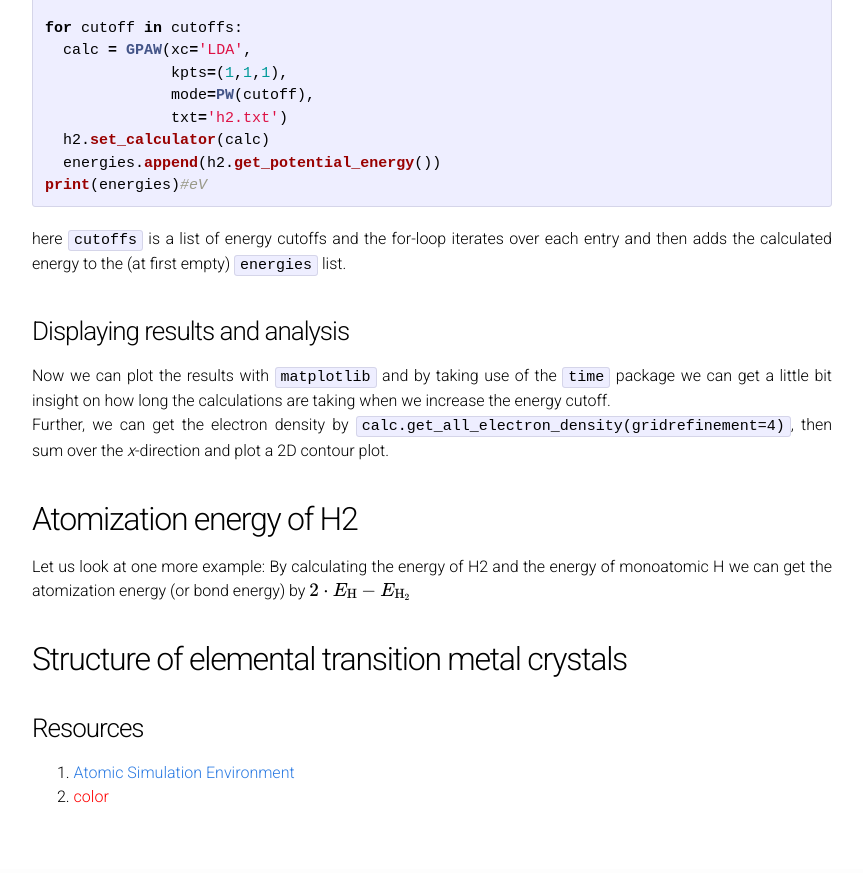
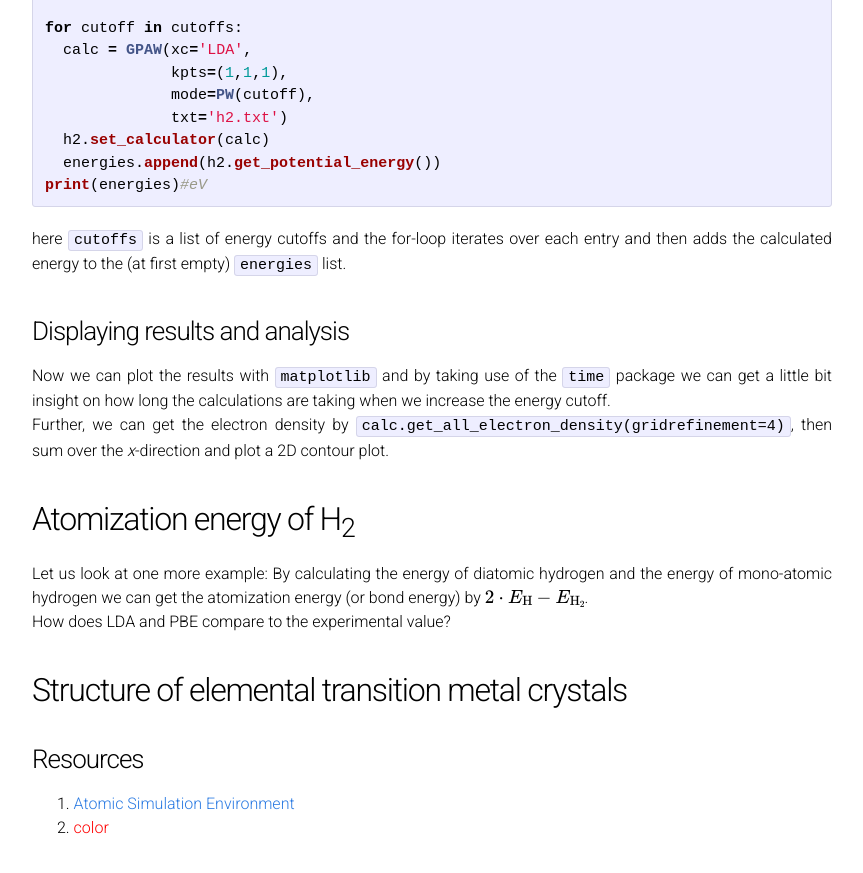
Before and after one commit to peterschindler/peterschindler.github.io, a Jekyll site: the page built from index.md, in a window 1280 px wide and 900 px high, scrolled down 2936 px. Shown: the top 873 px of the window, without its empty margins (208-1071 px from the left). Built offline with Jekyll 4.4.1, drawn with Linux system fonts in a browser that asks for light colours; formulas are drawn with MathJax 3.

```diff
--- a/index.md
+++ b/index.md
@@ -98,11 +98,11 @@ Now we can plot the results with `matplotlib` and by taking use of the `time` pa
 are taking when we increase the energy cutoff.<br/>
 Further, we can get the electron density by `calc.get_all_electron_density(gridrefinement=4)`, then sum over the *x*-direction and plot a 2D contour plot.
 
-## Atomization energy of H2 ##
-Let us look at one more example: By calculating the energy of H2 and the energy of monoatomic H we can get the atomization energy (or bond energy) by
-$$
-2\cdot E_\mathrm{H}-E_{\mathrm{H}_2}
-$$
+## Atomization energy of H<sub>2</sub> ##
+Let us look at one more example: By calculating the energy of diatomic hydrogen and the energy of mono-atomic hydrogen we can get the atomization
+energy (or bond energy) by $$2\cdot E_\mathrm{H}-E_{\mathrm{H}_2}$$.<br/>
+How does LDA and PBE compare to the experimental value?
+
 ## Structure of elemental transition metal crystals ##
 
 
```
